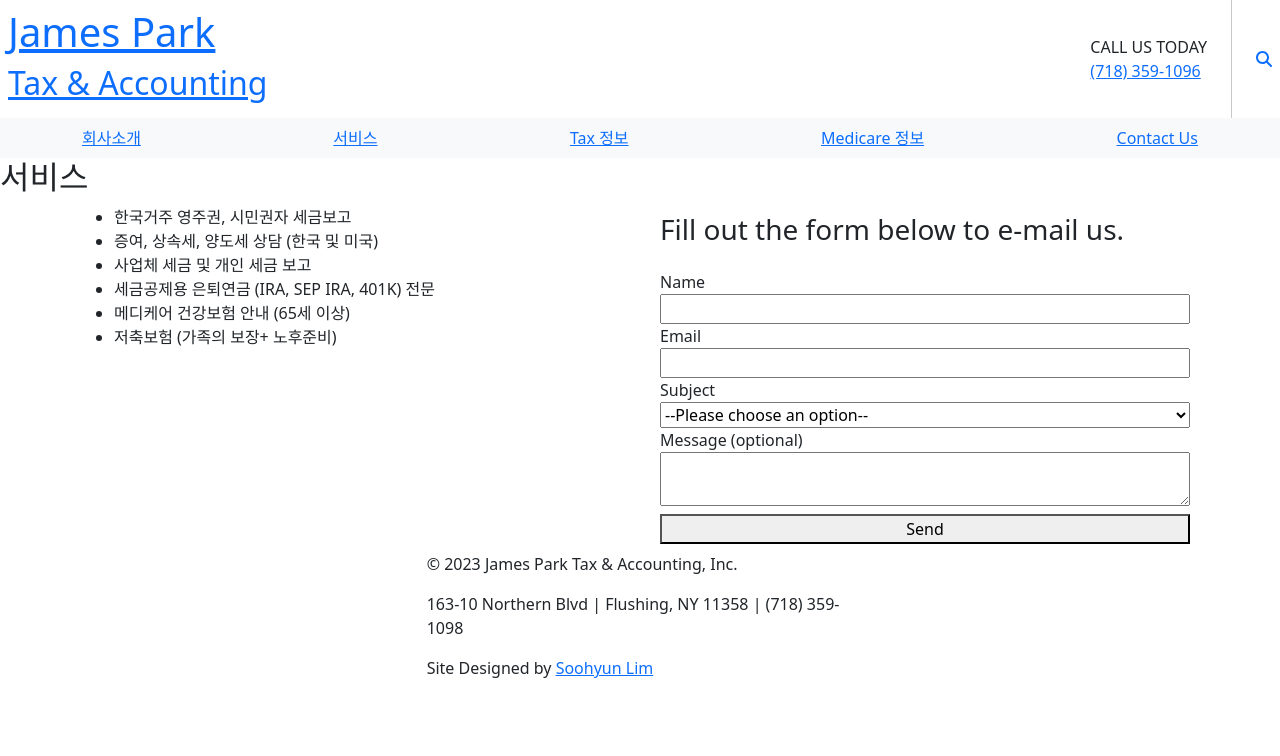
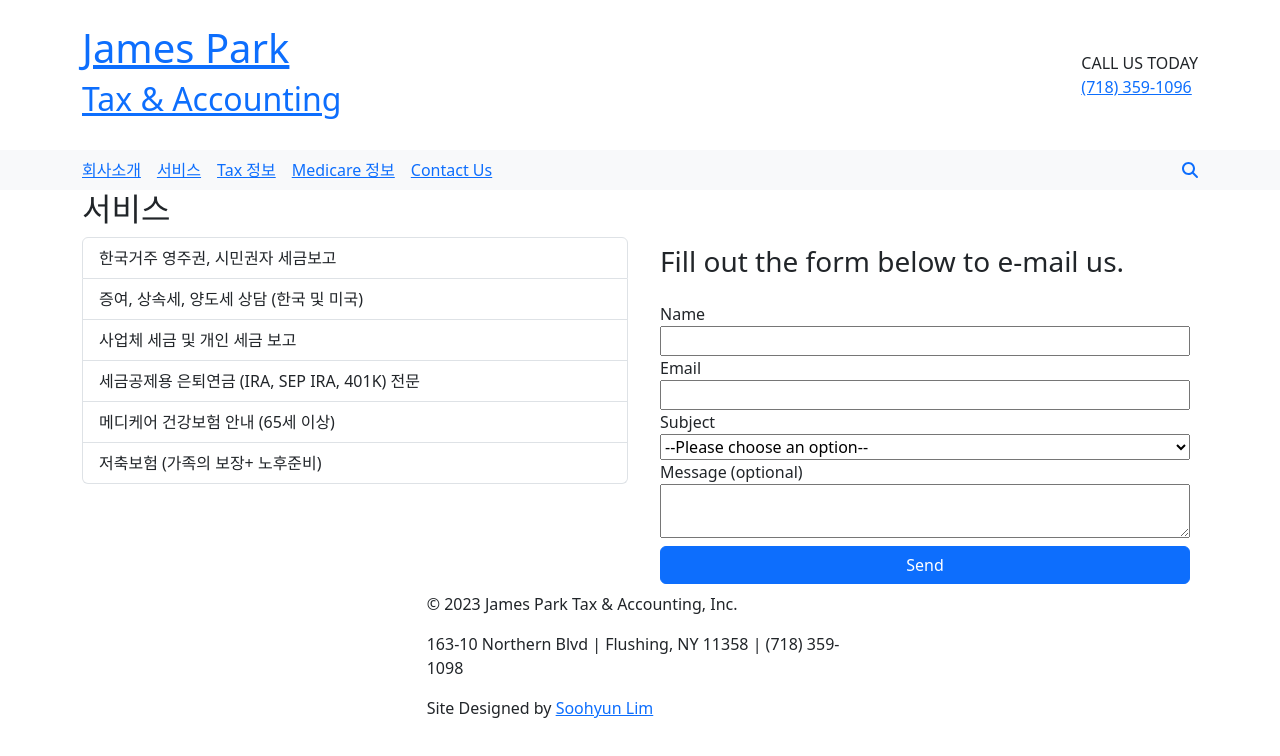
Before and after one commit to nooccarr/james-park-tax, a React (Vite) app: page /services in a window 1280 px wide. Shown: the top 756 px of the page. Built offline with nearby package versions, Linux system fonts and the light colour scheme.

Commit message:
Continue working on styles.

```diff
--- a/src/app/components/ContactForm.jsx
+++ b/src/app/components/ContactForm.jsx
@@ -1,6 +1,7 @@
 import { useState } from 'react';
 import Stack from 'react-bootstrap/Stack';
 import CloseButton from 'react-bootstrap/CloseButton';
+import Button from 'react-bootstrap/Button';
 
 const ContactForm = ({ setShowContactForm, setShowFormSuccess }) => {
   const [formValues, setFormValues] = useState({
@@ -86,7 +87,7 @@ const ContactForm = ({ setShowContactForm, setShowFormSuccess }) => {
               autoComplete="off"
             />
 
-            <button className='mt-2'>Schedule A Consultation</button>
+            <Button className='mt-2'>Schedule A Consultation</Button>
           </Stack>
         </form>
       </div>
--- a/src/app/components/ContactUs.jsx
+++ b/src/app/components/ContactUs.jsx
@@ -1,12 +1,21 @@
+import { useState } from 'react';
 import { FontAwesomeIcon } from '@fortawesome/react-fontawesome';
 import Container from 'react-bootstrap/Container';
 import Row from 'react-bootstrap/Row';
 import Col from 'react-bootstrap/Col';
+import ButtonGroup from 'react-bootstrap/ButtonGroup';
+import Button from 'react-bootstrap/Button';
 import { faClock, faLocationDot, faPhone } from '@fortawesome/free-solid-svg-icons';
 import EmailForm from "./EmailForm";
 import PageHeader from './PageHeader';
 
 const ContactUs = () => {
+  const [location, setLocation] = useState('new-york');
+
+  const handleLocation = (e) => {
+    setLocation(e.target.innerText.toLowerCase().replace(' ', '-').split(' ')[0]);
+  };
+
   return (
     <>
       <div>
@@ -17,29 +26,14 @@ const ContactUs = () => {
         <Row>
           <Col>
             <main>
+              <ButtonGroup className='pb-3'>
+                <Button onClick={handleLocation} variant='secondary'>NEW YORK OFFICE</Button>
+                <Button onClick={handleLocation} variant='secondary'>NEW JERSEY OFFICE</Button>
+              </ButtonGroup>
+
+
+              {location === 'new-york' ? (
                 <section>
-                <p>
-                  <strong>NEW YORK OFFICE</strong>
-                </p>
-                <address>
-                  <span>
-                    <FontAwesomeIcon icon={faLocationDot} />
-                  </span>
-                  163-10 Northern Boulevard, #311<br/>
-                  Flushing, NY 11358
-                </address>
-                <p>
-                  <span>
-                    <FontAwesomeIcon icon={faPhone} />
-                  </span>
-                  <a href="tel:+7183591098">(718) 359-1098</a>
-                </p>
-                <p>
-                  <span>
-                    <FontAwesomeIcon icon={faClock} />
-                  </span>
-                  Mon - Fri: 9 AM - 6 PM EST
-                </p>
                   <iframe
                     src="https://www.google.com/maps/embed?pb=!1m14!1m8!1m3!1d12088.22206060176!2d-73.8026996!3d40.7608037!3m2!1i1024!2i768!4f13.1!3m3!1m2!1s0x89c261502c1e2cf7%3A0x8f3b1894cd7e0382!2zSmFtZXMgUGFyayBUYXggJiBBY2NvdW50aW5nLCBJbmMuICjtmozqs4TrspXsnbgp!5e0!3m2!1sen!2sus!4v1698084181313!5m2!1sen!2sus"
                     width="600"
@@ -50,30 +44,48 @@ const ContactUs = () => {
                     referrerPolicy="no-referrer-when-downgrade"
                   >
                   </iframe>
-              </section>
-              <section>
-                <p>
-                  <strong>NEW JERSEY OFFICE</strong>
-                </p>
-                <address>
+                  <Container>
+                    <Row xs='auto'>
+                      <Col>
                         <span>
                           <FontAwesomeIcon icon={faLocationDot} />
                         </span>
-                  725 Grand Avenue, #301<br/>
-                  Ridgefield, NJ 07657<br/>
+                      </Col>
+                      <Col>
+                        <address>
+                          163-10 Northern Boulevard, #311<br/>
+                          Flushing, NY 11358
                         </address>
-                <p>
+                      </Col>
+                    </Row>
+                    <Row xs='auto'>
+                      <Col>
                         <span>
                           <FontAwesomeIcon icon={faPhone} />
                         </span>
-                  <a href="tel:+2016253060">(201) 625-3060</a>
+                      </Col>
+                      <Col>
+                        <p>
+                          <a href="tel:+7183591098">(718) 359-1098</a>
                         </p>
-                <p>
+                      </Col>
+                    </Row>
+                    <Row xs='auto'>
+                      <Col>
                         <span>
                           <FontAwesomeIcon icon={faClock} />
                         </span>
+                      </Col>
+                      <Col>
+                        <p>
                           Mon - Fri: 9 AM - 6 PM EST
                         </p>
+                      </Col>
+                    </Row>
+                  </Container>
+                </section>
+              ): (
+                <section>
                   <iframe
                     src="https://www.google.com/maps/embed?pb=!1m18!1m12!1m3!1d317.27360008062965!2d-74.00572083325287!3d40.840434243643735!2m3!1f0!2f0!3f0!3m2!1i1024!2i768!4f13.1!3m3!1m2!1s0x89c2f70b3b69f52b%3A0x3fe2c115711b0927!2s725%20Grand%20Ave%2C%20Ridgefield%2C%20NJ%2007657!5e0!3m2!1sen!2sus!4v1698263388796!5m2!1sen!2sus"
                     width="600"
@@ -83,7 +95,48 @@ const ContactUs = () => {
                     loading="lazy"
                     referrerPolicy="no-referrer-when-downgrade"
                   ></iframe>
+
+                  <Container>
+                    <Row xs='auto'>
+                      <Col>
+                        <span>
+                          <FontAwesomeIcon icon={faLocationDot} />
+                        </span>
+                      </Col>
+                      <Col>
+                        <address>
+                          725 Grand Avenue, #301<br/>
+                          Ridgefield, NJ 07657
+                        </address>
+                      </Col>
+                    </Row>
+                    <Row xs='auto'>
+                      <Col>
+                        <span>
+                          <FontAwesomeIcon icon={faPhone} />
+                        </span>
+                      </Col>
+                      <Col>
+                        <p>
+                          <a href="tel:+2016253060">(201) 625-3060</a>
+                        </p>
+                      </Col>
+                    </Row>
+                    <Row xs='auto'>
+                      <Col>
+                        <span>
+                          <FontAwesomeIcon icon={faClock} />
+                        </span>
+                      </Col>
+                      <Col>
+                        <p>
+                          Mon - Fri: 9 AM - 6 PM EST
+                        </p>
+                      </Col>
+                    </Row>
+                  </Container>
                 </section>
+              )}
             </main>
           </Col>
           <Col>
--- a/src/app/components/EmailForm.jsx
+++ b/src/app/components/EmailForm.jsx
@@ -1,5 +1,6 @@
 import { useRef, useState } from 'react';
 import Stack from 'react-bootstrap/Stack';
+import Button from 'react-bootstrap/Button';
 const SUBJECTS = ['--Please choose an option--', 'Tax Preparation', 'Tax Planning', 'Accounting', 'Other'];
 
 const EmailForm = () => {
@@ -51,8 +52,6 @@ const EmailForm = () => {
                 required
               />
 
-
-
               <label htmlFor='email'>
                 Email
               </label>
@@ -65,7 +64,6 @@ const EmailForm = () => {
                 onChange={(e) => setFormValues({ ...formValues, email: e.target.value })}
                 required
               />
-
 
               <label htmlFor='subject'>
                 Subject
@@ -88,8 +86,6 @@ const EmailForm = () => {
                 ))}
               </select>
 
-
-
               <label htmlFor='message'>
                 Message (optional)
               </label>
@@ -100,7 +96,8 @@ const EmailForm = () => {
                 value={formValues.message}
                 onChange={(e) => setFormValues({ ...formValues, message: e.target.value })}
               />
-            <button className='mt-2'>Send</button>
+
+              <Button className='mt-2'>Send</Button>
             </Stack>
           </form>
 
--- a/src/app/components/Header.jsx
+++ b/src/app/components/Header.jsx
@@ -1,31 +1,27 @@
 import { Link } from 'react-router-dom';
-import Stack from 'react-bootstrap/Stack';
-import { FontAwesomeIcon } from '@fortawesome/react-fontawesome';
-import { faMagnifyingGlass } from '@fortawesome/free-solid-svg-icons';
+import Container from 'react-bootstrap/Container';
+import Row from 'react-bootstrap/Row';
+import Col from 'react-bootstrap/Col';
 
 const Header = () => {
 
 
   return (
     <header>
-      <Stack direction='horizontal' gap={3}>
-        <div className='p-2'>
+      <Container>
+        <Row>
+          <Col className='py-4'>
             <Link to='/'>
               <h1>James Park</h1>
               <h2>Tax & Accounting</h2>
-          </Link>
-        </div>
-        <div className='p-2 ms-auto'>
-          <div>CALL US TODAY</div>
-          <a href='tel:+17183591096'>(718) 359-1096</a>
-        </div>
-        <div className='vr' />
-        <div className='p-2'>
-          <Link to='/search'>
-            <FontAwesomeIcon icon={faMagnifyingGlass} />
-          </Link>
-        </div>
-      </Stack>
+            </Link>
+          </Col>
+          <Col md='auto' className='my-auto'>
+            <div>CALL US TODAY</div>
+            <a href='tel:+17183591096'>(718) 359-1096</a>
+          </Col>
+        </Row>
+      </Container>
     </header>
   );
 };
--- a/src/app/components/Home.jsx
+++ b/src/app/components/Home.jsx
@@ -1,9 +1,7 @@
 import { useState } from "react";
-// import Container from "react-bootstrap/Container";
-// import Row from "react-bootstrap/Row";
-// import Col from "react-bootstrap/Col";
 import Stack from 'react-bootstrap/Stack';
 import Ratio from "react-bootstrap/Ratio";
+import Button from "react-bootstrap/Button";
 import { FontAwesomeIcon } from "@fortawesome/react-fontawesome";
 import { faCalendarDays } from "@fortawesome/free-solid-svg-icons";
 import ContactForm from "./ContactForm";
@@ -27,15 +25,15 @@ const Home = () => {
       <Stack className='col-md-4 mx-auto'>
         {!showContactForm ? (
           <>
-            <div className='p-2 mx-auto'>한국거주 영주권, 시민권자 세금보고</div>
-            <div className='p-2 mx-auto'>증여, 상속세, 양도세 상담</div>
-            <div className='p-2 mx-auto'>메디케어 건강보험 안내</div>
-            <button onClick={handleButtonClick}>
+            <h3 className='p-2 mx-auto'>한국거주 영주권, 시민권자 세금보고</h3>
+            <h3 className='p-2 mx-auto'>증여, 상속세, 양도세 상담</h3>
+            <h3 className='p-2 mx-auto'>메디케어 건강보험 안내</h3>
+            <Button onClick={handleButtonClick}>
               <h3>
-                <FontAwesomeIcon icon={faCalendarDays} />
+                <FontAwesomeIcon className='pe-2' icon={faCalendarDays} />
                 Schedule A Consultation
               </h3>
-            </button>
+            </Button>
           </>
         ) : (
           <ContactForm
--- a/src/app/components/Layout.jsx
+++ b/src/app/components/Layout.jsx
@@ -2,31 +2,40 @@ import { Link, Outlet } from 'react-router-dom';
 import Nav from 'react-bootstrap/Nav';
 import Navbar from 'react-bootstrap/Navbar';
 import Container from 'react-bootstrap/Container';
+import { FontAwesomeIcon } from '@fortawesome/react-fontawesome';
+import { faMagnifyingGlass } from '@fortawesome/free-solid-svg-icons';
 
 const Layout = () => {
   return (
     <>
       <Navbar bg='light' data-bs-theme='light'>
         <Container>
-          <Nav.Link>
+          <Nav className='me-auto'>
+
+          <Nav.Item className='me-3'>
             <Link to='/about-us'>회사소개</Link>
-          </Nav.Link>
+          </Nav.Item>
 
-          <Nav.Link>
+          <Nav.Item className='me-3'>
             <Link to='/services'>서비스</Link>
-          </Nav.Link>
+          </Nav.Item>
 
-          <Nav.Link>
+          <Nav.Item className='me-3'>
             <Link to='/tax-info'>Tax 정보</Link>
-          </Nav.Link>
+          </Nav.Item>
 
-          <Nav.Link>
+          <Nav.Item className='me-3'>
             <Link to='/medicare-info'>Medicare 정보</Link>
-          </Nav.Link>
+          </Nav.Item>
 
-          <Nav.Link>
+          <Nav.Item>
             <Link to='/contact-us'>Contact Us</Link>
-          </Nav.Link>
+            </Nav.Item>
+          </Nav>
+
+          <Link to='/search'>
+            <FontAwesomeIcon icon={faMagnifyingGlass} />
+          </Link>
         </Container>
       </Navbar>
 
--- a/src/app/components/PageHeader.jsx
+++ b/src/app/components/PageHeader.jsx
@@ -1,10 +1,14 @@
+import Container from 'react-bootstrap/Container';
+
 const PageHeader = ({ title }) => {
   return (
+    <Container>
     <section>
       <div>
         <h2>{title}</h2>
       </div>
-    </section>
+      </section>
+      </Container>
   );
 };
 
--- a/src/app/components/PostList.jsx
+++ b/src/app/components/PostList.jsx
@@ -3,6 +3,8 @@ import { Link } from 'react-router-dom';
 import Container from 'react-bootstrap/Container';
 import Row from 'react-bootstrap/Row';
 import Col from 'react-bootstrap/Col';
+import Button from 'react-bootstrap/Button';
+import Card from 'react-bootstrap/Card';
 
 const PostList = ({ posts, category, searchQuery }) => {
   const [categoryPosts, setCategoryPosts] = useState({});
@@ -23,29 +25,32 @@ const PostList = ({ posts, category, searchQuery }) => {
       <main>
         <Container>
           {!Object.keys(categoryPosts).length && searchQuery?.length ? (
-            <Row>
-              <Col>
+            <Row className='justify-content-md-center'>
+              <Col md='auto'>
                 <h2>Sorry, no results matched your search terms</h2>
               </Col>
             </Row>
           ) : (
-            <ul>
-              <Row>
-                <Col>
-                  {Object.entries(categoryPosts).map(([slug, { path, title, description }]) => (
-                      <li key={slug}>
-                        <Link to={`/${path}/${slug}`}>
-                          <h3>{title}</h3>
-                        </Link>
-                        <p>{description}</p>
-                        <Link to={`/${path}/${slug}`}>
-                          <button>continue reading</button>
-                        </Link>
-                      </li>
-                  ))}
-                </Col>
-              </Row>
-            </ul>
+            <>
+              {Object.entries(categoryPosts).map(([slug, post]) => (
+                <div key={slug} className='my-3'>
+                  <Card>
+                    <Card.Header as='h5'>{post.category}</Card.Header>
+                    <Card.Body>
+                      <Link to={`/${post.path}/${slug}`}>
+                        <Card.Title>{post.title}</Card.Title>
+                      </Link>
+                      <Card.Text>{post.description}</Card.Text>
+                    </Card.Body>
+                    <div className='pb-3 ps-3'>
+                      <Link to={`/${post.path}/${slug}`}>
+                        <Button>continue reading</Button>
+                      </Link>
+                    </div>
+                  </Card>
+                </div>
+              ))}
+            </>
           )}
         </Container>
       </main>
--- a/src/app/components/SearchParams.jsx
+++ b/src/app/components/SearchParams.jsx
@@ -25,7 +25,7 @@ const SearchParams = ({ searchQuery, handleSearchChange }) => {
           />
         </InputGroup>
 
-        <Button className='mx-3'>Search</Button>
+        <Button className='ms-3'>Search</Button>
       </Stack>
     </header>
   );
--- a/src/app/components/Services.jsx
+++ b/src/app/components/Services.jsx
@@ -1,6 +1,7 @@
 import Container from 'react-bootstrap/Container';
 import Row from 'react-bootstrap/Row';
 import Col from 'react-bootstrap/Col';
+import ListGroup from 'react-bootstrap/ListGroup';
 import EmailForm from './EmailForm';
 import PageHeader from './PageHeader';
 
@@ -14,16 +15,14 @@ const Services = () => {
       <Container>
         <Row>
           <Col>
-            <main>
-              <ul>
-                <li>한국거주 영주권, 시민권자 세금보고</li>
-                <li>증여, 상속세, 양도세 상담 (한국 및 미국)</li>
-                <li>사업체 세금 및 개인 세금 보고</li>
-                <li>세금공제용 은퇴연금 (IRA, SEP IRA, 401K) 전문</li>
-                <li>메디케어 건강보험 안내 (65세 이상)</li>
-                <li>저축보험 (가족의 보장+ 노후준비)</li>
-              </ul>
-            </main>
+            <ListGroup>
+              <ListGroup.Item>한국거주 영주권, 시민권자 세금보고</ListGroup.Item>
+              <ListGroup.Item>증여, 상속세, 양도세 상담 (한국 및 미국)</ListGroup.Item>
+              <ListGroup.Item>사업체 세금 및 개인 세금 보고</ListGroup.Item>
+              <ListGroup.Item>세금공제용 은퇴연금 (IRA, SEP IRA, 401K) 전문</ListGroup.Item>
+              <ListGroup.Item>메디케어 건강보험 안내 (65세 이상)</ListGroup.Item>
+              <ListGroup.Item>저축보험 (가족의 보장+ 노후준비)</ListGroup.Item>
+            </ListGroup>
           </Col>
           <Col>
             <EmailForm />
```
Lines whose indentation alone changed are shown as unchanged.
